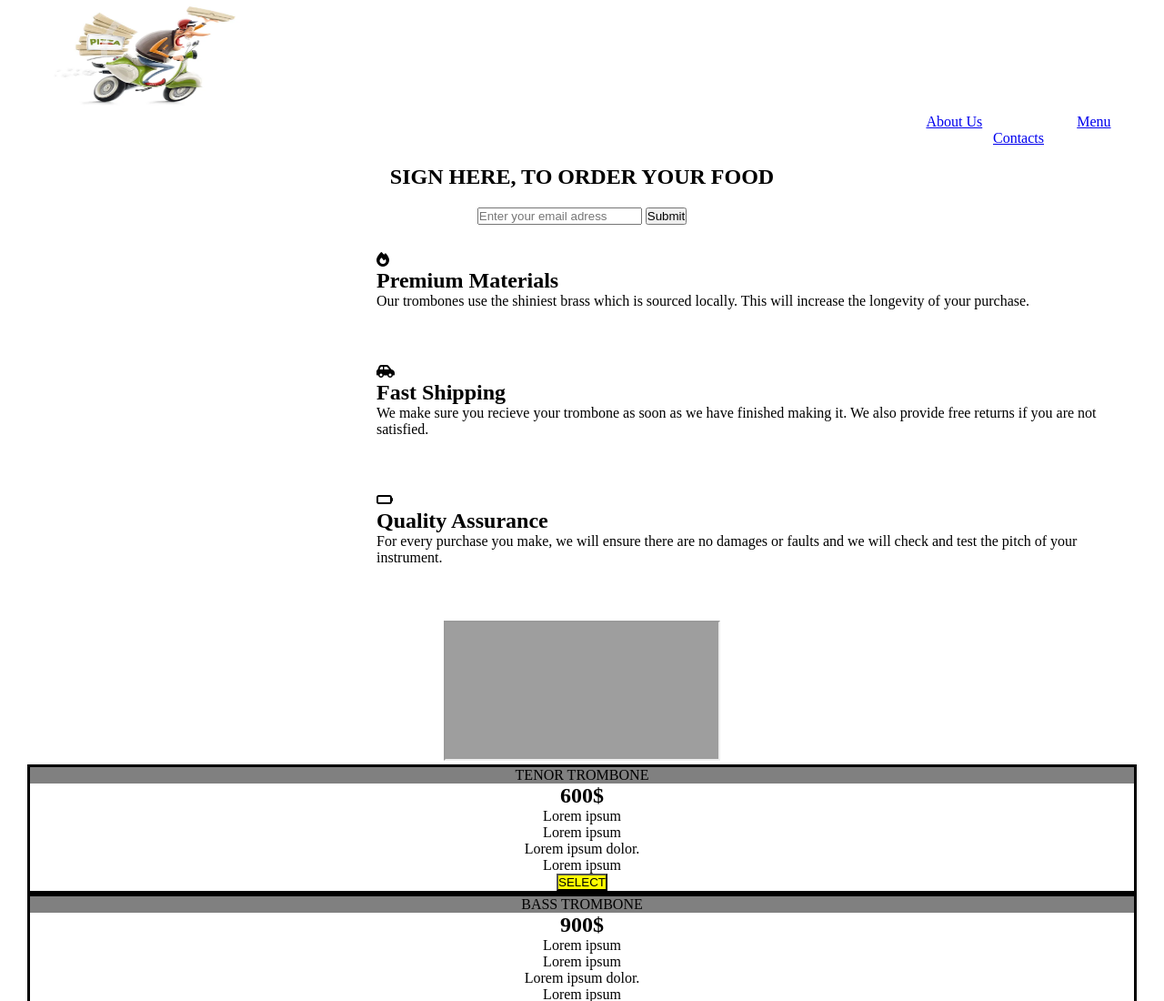
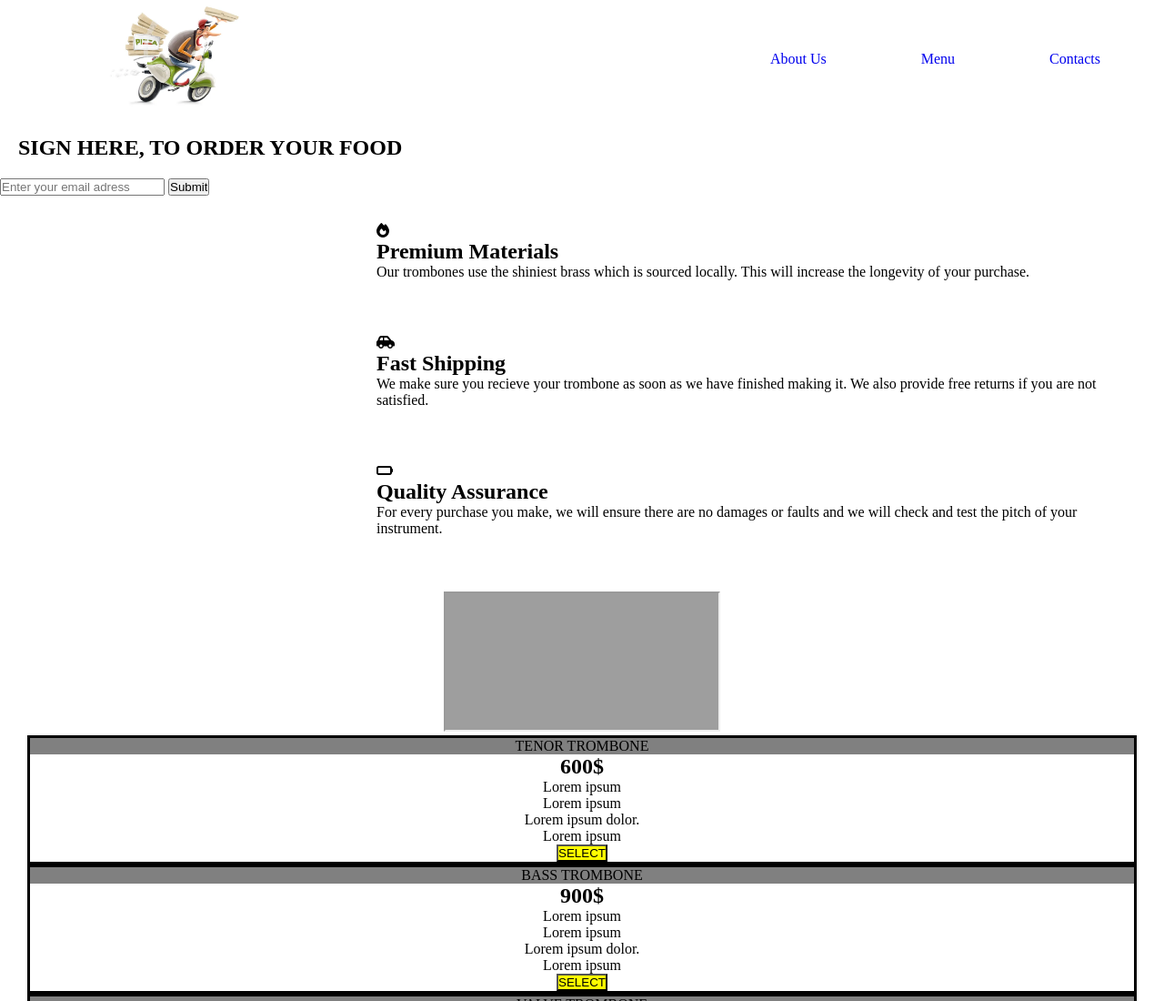
Before and after one commit to YuriiElmerx/indexsite.html, a plain HTML site: page index.html in a window 1280 px wide. Shown: the top 1100 px of the page at 91% size. Drawn offline with Linux system fonts and the light colour scheme; grey boxes are pictures that could not be loaded.

Commit message:
Finished header

```diff
--- a/index.html
+++ b/index.html
@@ -13,8 +13,9 @@
 <body>
   <header id="header">
     <div class="container">
+      <div class="header-nav">
         <div class="header__nav-logo">
-        <img id="header-img" src="img/scooter.jpg" alt="scooter"></img>
+          <img id="header-img" src="img/scooter.jpg" alt="scooter">
         </div>
         <div class="navigation">
           <nav>
@@ -22,6 +23,8 @@
             <a class="nav-link" href="#menu">Menu</a>
             <a class="nav-link" href="#contacts">Contacts</a>
           </nav>
+        </div>
+      </div>
     </div>
 
       <div class="header__nav-input">
@@ -32,7 +35,7 @@
           <input id="submit" type="submit"></input>
         </form>
       </div>
-    </div>
+
   </header>
   <section id="about-us">
     <div class="about__info">
--- a/styles.css
+++ b/styles.css
@@ -3,30 +3,34 @@
   padding: 0;
   box-sizing: border-box;
 }
-.container {
+.header-nav {
   text-align: center;
+  justify-content: space-between;
+  display: flex;
+  align-items: center;
 }
+
+
 .header__nav-logo {
     width: 100%;
     height: 100%;
-    max-width: 300px;
-    display: flex;
-    justify-content: center;
-    align-items: center;
-    text-align: center;
-    margin-left: 20px;
-    flex: 1;
+    max-width: 25%;
+
+    margin-left: 40px;
+
 }
 .navigation {
   display: flex;
-  flex-direction: column;
-  margin-left: 75%;
-  justify-content: space-around;
+  align-items: center;
+  justify-content: right;
+  min-height: 70px;
+  padding: 20px;
+  height: 100%;
 }
 
 .nav-link {
   padding: 50px;
-
+  text-decoration: none;
 }
 
 #header__info {
@@ -36,6 +40,8 @@
 #header-img {
   height: 125px;
   width: 225px;
+  width: 50%;
+  margin-right: auto;
 }
 #about-us {
   text-align: center;
```
Lines whose indentation alone changed are shown as unchanged.
